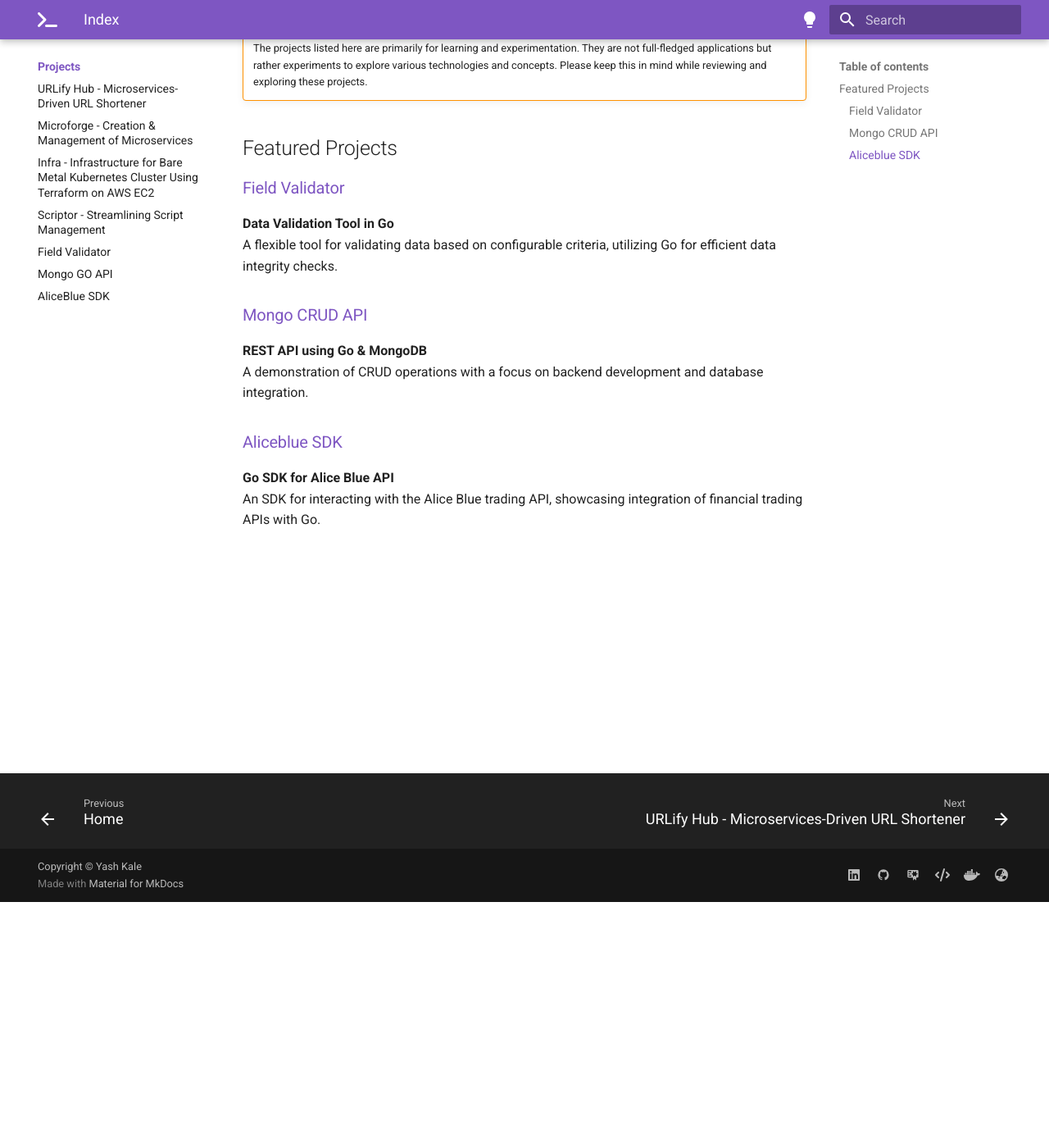
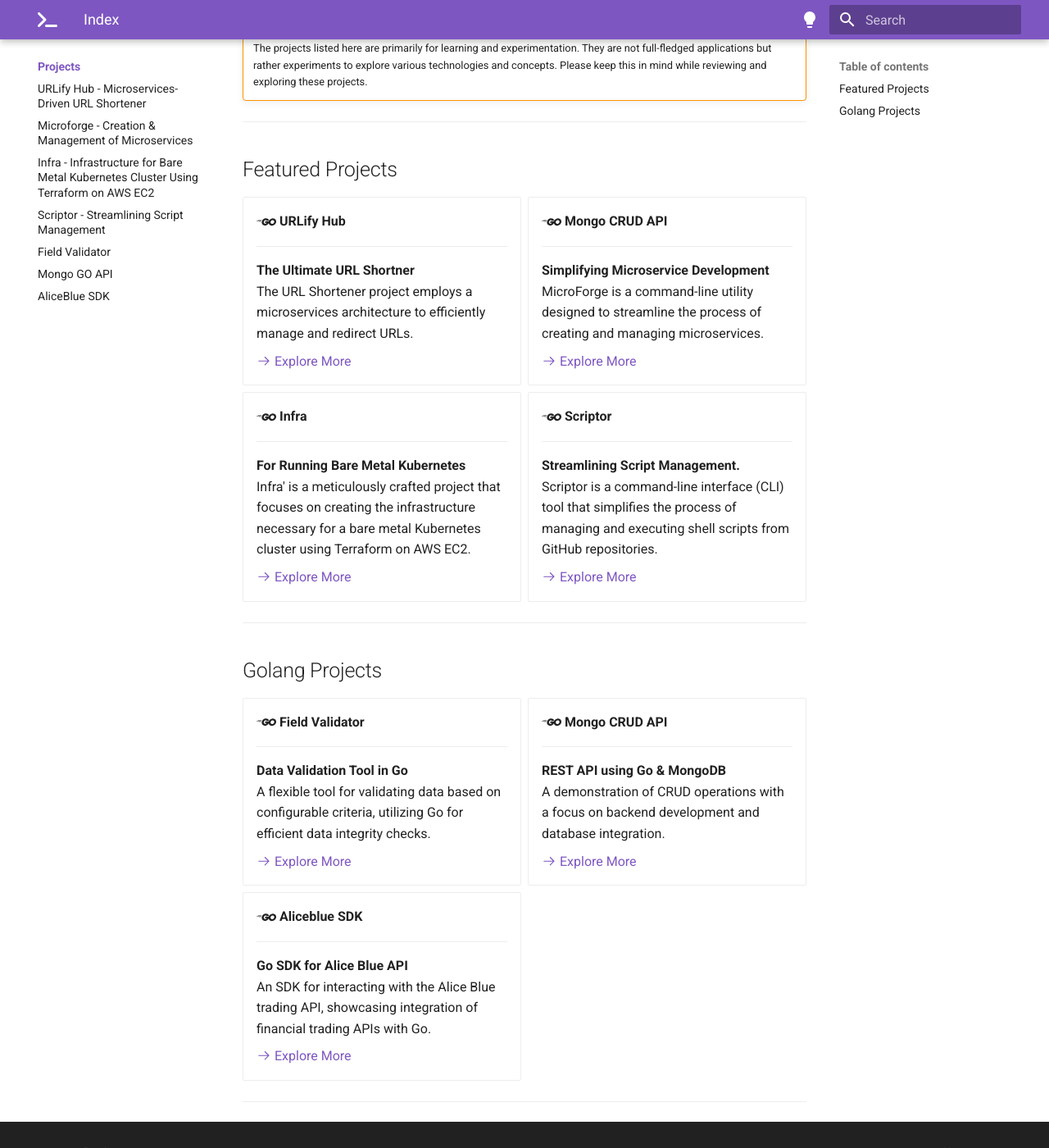
Before and after one commit to imyashkale/portfolio, an MkDocs documentation site: the page built from docs/projects/index.md, in a window 1280 px wide and 1400 px high, scrolled down 300 px. Shown: the whole window at 82% size. Built offline with MkDocs 1.6.1 and Material for MkDocs 9.7.7, drawn with Linux system fonts in a browser that asks for light colours.

Commit message:
Projects index page grid layout used

```diff
--- a/docs/projects/index.md
+++ b/docs/projects/index.md
@@ -5,19 +5,85 @@ Welcome to the Projects section of my portfolio. Here, I showcase a variety of s
 !!! warning "Experimental Projects"
     The projects listed here are primarily for learning and experimentation. They are not full-fledged applications but rather experiments to explore various technologies and concepts. Please keep this in mind while reviewing and exploring these projects.
 
+---
+
 ## Featured Projects
 
-### [Field Validator](field-validator.md)
+<!-- markdownlint-disable MD033 -->
+<div class="grid cards" markdown>
 
-**Data Validation Tool in Go**
-A flexible tool for validating data based on configurable criteria, utilizing Go for efficient data integrity checks.
+- :fontawesome-brands-golang:{ .lg .middle } __URLify Hub__{ .card }
 
-### [Mongo CRUD API](mgo-crud.md)
+    ---
 
-**REST API using Go & MongoDB**
-A demonstration of CRUD operations with a focus on backend development and database integration.
+    __The Ultimate URL Shortner__
+    The URL Shortener project employs a microservices architecture to efficiently manage and redirect URLs.
 
-### [Aliceblue SDK](go-aliceblue-sdk.md)
+    [:octicons-arrow-right-24: Explore More](urlify-hub.md)
 
-**Go SDK for Alice Blue API**
-An SDK for interacting with the Alice Blue trading API, showcasing integration of financial trading APIs with Go.
+- :fontawesome-brands-golang:{ .lg .middle } __Mongo CRUD API__
+
+    ---
+
+    __Simplifying Microservice Development__
+    MicroForge is a command-line utility designed to streamline the process of creating and managing microservices.
+
+    [:octicons-arrow-right-24: Explore More](microforge.md)
+
+- :fontawesome-brands-golang:{ .lg .middle } __Infra__
+
+    ---
+
+    __For Running Bare Metal Kubernetes__
+    Infra' is a meticulously crafted project that focuses on creating the infrastructure necessary for a bare metal Kubernetes cluster using Terraform on AWS EC2.
+
+    [:octicons-arrow-right-24: Explore More](infra.md)
+
+- :fontawesome-brands-golang:{ .lg .middle } __Scriptor__
+
+    ---
+
+    __Streamlining Script Management.__
+    Scriptor is a command-line interface (CLI) tool that simplifies the process of managing and executing shell scripts from GitHub repositories.
+
+    [:octicons-arrow-right-24: Explore More](infra.md)
+
+</div>
+
+---
+
+## Golang Projects
+
+<!-- markdownlint-disable MD033 -->
+<div class="grid cards" markdown>
+
+- :fontawesome-brands-golang:{ .lg .middle } __Field Validator__
+
+    ---
+
+    __Data Validation Tool in Go__
+    A flexible tool for validating data based on configurable criteria, utilizing Go for efficient data integrity checks.
+
+    [:octicons-arrow-right-24: Explore More](field-validator.md)
+
+- :fontawesome-brands-golang:{ .lg .middle } __Mongo CRUD API__
+
+    ---
+
+    __REST API using Go & MongoDB__
+    A demonstration of CRUD operations with a focus on backend development and database integration.
+
+    [:octicons-arrow-right-24: Explore More](mgo-crud.md)
+
+- :fontawesome-brands-golang:{ .lg .middle } __Aliceblue SDK__
+
+    ---
+
+    __Go SDK for Alice Blue API__
+    An SDK for interacting with the Alice Blue trading API, showcasing integration of financial trading APIs with Go.
+
+    [:octicons-arrow-right-24: Explore More](go-aliceblue-sdk.md)
+
+</div>
+
+---
```
